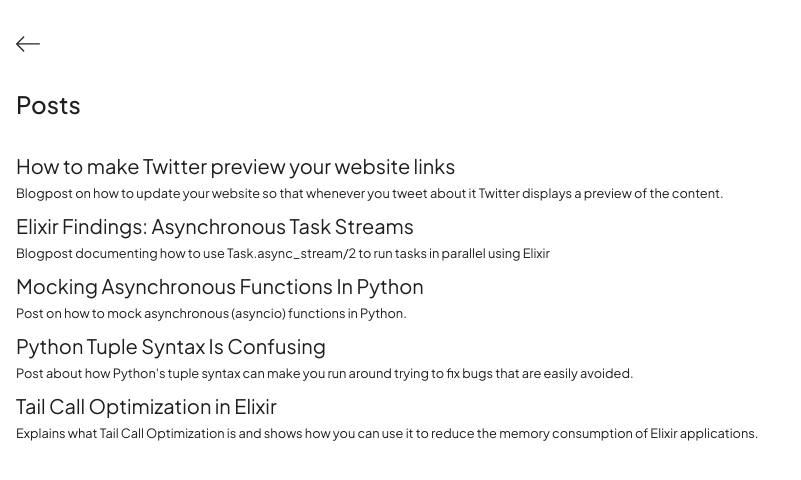
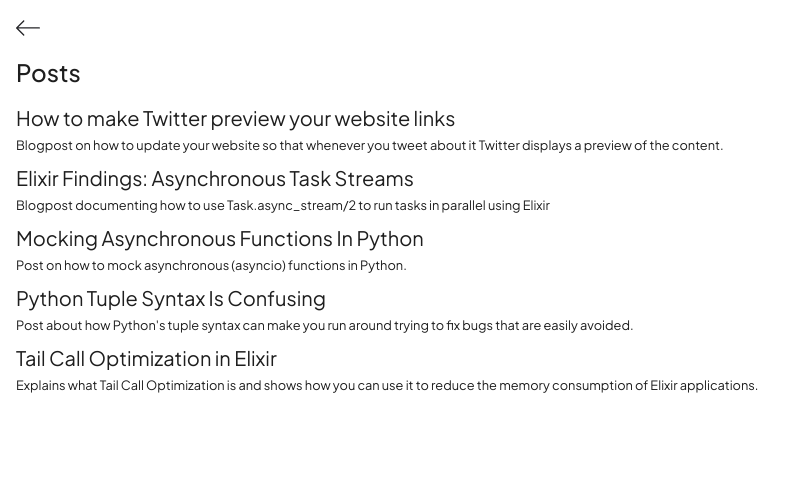
Before and after one commit to dinocosta/dino.codes.next, a Next.js app: page /posts in a window 1280 px wide. Shown: the top 480 px of the page, without its empty margins (0-801 px from the left). Built offline with nearby package versions, Linux system fonts and the light colour scheme.

Commit message:
Refactor the layout component and add a back button

```diff
--- a/components/layout.js
+++ b/components/layout.js
@@ -1,15 +1,48 @@
-import Head from "next/head";
-import { Plus_Jakarta_Sans } from "next/font/google";
+import Head from 'next/head'
+import Link from 'next/link'
+import Image from 'next/image'
+import { useRouter } from 'next/router'
+import { Plus_Jakarta_Sans } from 'next/font/google'
 
-const jakarta = Plus_Jakarta_Sans({ subsets: ["latin"] });
+const jakarta = Plus_Jakarta_Sans({ subsets: ['latin'] })
 
-export default function Layout({ children }) {
+// Takes a string which is the path of the curren page and returns the path of the page above, for
+// example, `pathAbove('/posts/new-post')` will return `/posts`.
+function pathAbove(path) {
+	// Calling `.split` will create an array with the different parts of the path.
+	// We then call `.pop` to remove the last element in the array and finally we join the remaining parts of the path
+	// with `.join('/')`, however, if the path is only one-level deep (for example, `/posts`) we need to use `|| '/'`,
+	// otherwise this would return an empty string.
+	const newPath = path.split('/')
+	newPath.pop()
+
+	return newPath.join('/') || '/'
+}
+
+export default function Layout({ children, path }) {
+	// Fetch the current page's path, if it's different from the index page ('/') we are going to show the left arrow
+	// button so users can navigate back to the page above (not previous, as in going back in the browser), which can be determined by deleting the suffix after the last `/`,
+	// for example, for `/posts/this-is-a-post`, the page above would be `/posts`.
+	const { asPath } = useRouter()
+
   return (
-    <div className={`bg-white text-black container mx-auto px-4 ${jakarta.className}`}>
+    <div
+      className={`container mx-auto bg-white px-4 text-black ${jakarta.className}`}
+    >
       <Head>
         <title>dino.codes</title>
       </Head>
+			{ asPath != '/' &&
+        <Link href={pathAbove(asPath)} className="my-4 block">
+          <Image
+            src="/svg/left-arrow.svg"
+            height="24"
+            width="24"
+            alt="Back button"
+          />
+        </Link>
+			}
       {children}
     </div>
-  );
+  )
 }
--- a/pages/_app.js
+++ b/pages/_app.js
@@ -1,10 +1,5 @@
 import '@/styles/globals.css'
-import Layout from '../components/layout'
 
 export default function App({ Component, pageProps }) {
-  return (
-		<Layout>
-			<Component {...pageProps} />
-		</Layout>
-	)
+  return <Component {...pageProps} />
 }
--- a/pages/index.js
+++ b/pages/index.js
@@ -1,5 +1,6 @@
 import Image from 'next/image'
 import Link from 'next/link'
+import Layout from '@/components/layout'
 
 // List of links to be rendered in the index page.
 const links = [
@@ -10,6 +11,7 @@ const links = [
 
 export default function Home() {
   return (
+		<Layout>
 			<div className="flex h-screen">
 				<div className="m-auto text-center">
 					{links.map(({ href, text }) => (
@@ -24,5 +26,6 @@ export default function Home() {
 					))}
 				</div>
 			</div>
+		</Layout>
   )
 }
--- a/pages/posts.js
+++ b/pages/posts.js
@@ -1,5 +1,6 @@
 import Link from 'next/link'
 import Image from 'next/image'
+import Layout from '@/components/layout'
 import { getPostsData } from '@/lib/posts'
 
 export async function getStaticProps() {
@@ -12,24 +13,18 @@ export async function getStaticProps() {
 
 export default function Posts({ postsData }) {
   return (
+    <Layout>
       <div>
-      <Link href="/" className="my-8 block">
-        <Image
-          src="/svg/left-arrow.svg"
-          height="24"
-          width="24"
-          alt="Back button"
-        />
-      </Link>
-			<h1 className="mb-8 block text-2xl font-medium">Posts</h1>
-      {postsData.map(({ id, title, date, description  }) => (
+        <h1 className="mb-4 block text-2xl font-medium">Posts</h1>
+        {postsData.map(({ id, title, date, description }) => (
           <div key={id}>
-					<Link className="block mb-2" href={`/posts/${id}`}>
-						<h2 className='text-xl'>{title}</h2>
+            <Link className="mb-2 block" href={`/posts/${id}`}>
+              <h2 className="text-xl">{title}</h2>
               <small>{description}</small>
             </Link>
           </div>
         ))}
       </div>
+    </Layout>
   )
 }
--- a/pages/posts/[id].js
+++ b/pages/posts/[id].js
@@ -1,5 +1,6 @@
 import Image from 'next/image'
 import Link from 'next/link'
+import Layout from '@/components/layout'
 import { useEffect } from 'react'
 import { getPostsData, getPost } from '@/lib/posts'
 import styles from './[id].module.css'
@@ -46,15 +47,8 @@ export default function Post({ content, date, title, description }) {
   }, [])
 
   return (
+		<Layout>
 			<div>
-			<Link href="/posts" className="my-8 block">
-				<Image
-					src="/svg/left-arrow.svg"
-					height="24"
-					width="24"
-					alt="Back button"
-				/>
-			</Link>
 				<h1 className="mb-8 block text-2xl font-medium">{title}</h1>
 
 				<small>{description}</small>
@@ -65,5 +59,6 @@ export default function Post({ content, date, title, description }) {
 					dangerouslySetInnerHTML={{ __html: content }}
 				></div>
 			</div>
+		</Layout>
   )
 }
--- a/pages/sketches.js
+++ b/pages/sketches.js
@@ -1,7 +1,8 @@
 import Image from 'next/image'
 import Link from 'next/link'
-import SketchPreview from '../components/sketch_preview'
-import { getSketchesData } from '../lib/sketches'
+import Layout from '@/components/layout'
+import SketchPreview from '@/components/sketch_preview'
+import { getSketchesData } from '@/lib/sketches'
 
 export async function getStaticProps() {
   const sketchesData = getSketchesData()
@@ -15,15 +16,8 @@ export async function getStaticProps() {
 
 export default function Sketches({ sketchesData }) {
   return (
+    <Layout>
       <div>
-      <Link href="/" className="my-8 block">
-        <Image
-          src="/svg/left-arrow.svg"
-          height="24"
-          width="24"
-          alt="Back button"
-        />
-      </Link>
         <h1 className="mb-8 block text-2xl font-medium">Sketches</h1>
         <div className="grid grid-cols-3 lg:grid-cols-6">
           {sketchesData.map(({ id, image, description }) => (
@@ -36,5 +30,6 @@ export default function Sketches({ sketchesData }) {
           ))}
         </div>
       </div>
+    </Layout>
   )
 }
--- a/pages/sketches/[id].js
+++ b/pages/sketches/[id].js
@@ -1,5 +1,6 @@
 import Image from 'next/image'
 import Link from 'next/link'
+import Layout from '@/components/layout'
 import dynamic from 'next/dynamic'
 
 export async function getStaticPaths() {
@@ -28,17 +29,10 @@ export default function Sketch({ sketchId }) {
   })
 
   return (
-    <div>
-      <Link href="/sketches" className="my-8 block">
-        <Image
-          src="/svg/left-arrow.svg"
-          height="24"
-          width="24"
-          alt="Back button"
-        />
-      </Link>
-
-      <Sketch />
-    </div>
+    <Layout>
+      <div>
+        <Sketch />
+      </div>
+    </Layout>
   )
 }
```
Also changed, not shown: 1 other file (tests, documents, lock files or other folders). Lines whose indentation alone changed are shown as unchanged.
